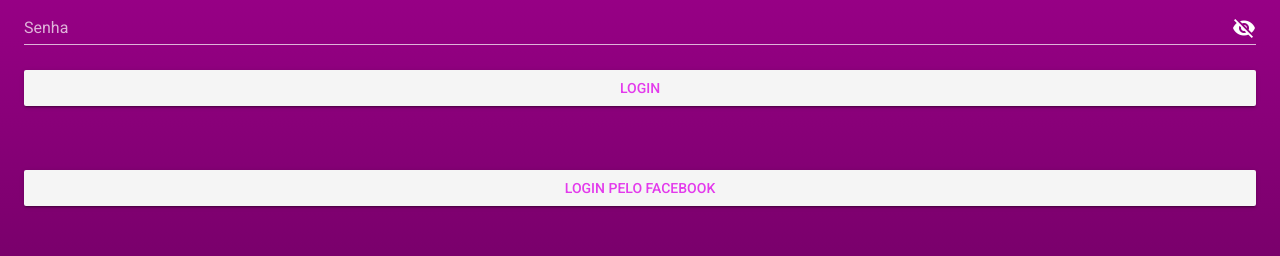
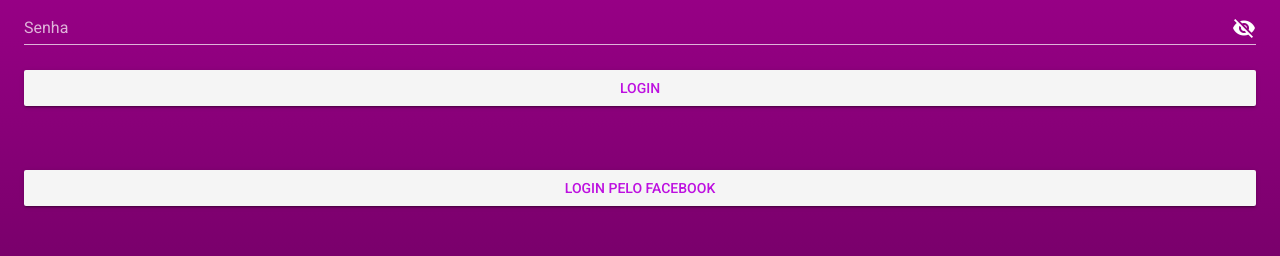
Before and after one commit to Guilherme2020/OneSpot, a Vue app: page /#/login in a window 1280 px wide. Shown: the part 315-571 px from the top of the page. Built offline with nearby package versions, Linux system fonts and the light colour scheme; what vue-cordova, vue-head would draw is missing.

Commit message:
ajuste de cor

```diff
--- a/src/components/login/login.vue
+++ b/src/components/login/login.vue
@@ -11,7 +11,7 @@
 
 					block
 					light
-					style="color:#E33AEC;"
+					style="color:#BD10E0;"
 					@click="submit"
 					:disabled="!valid"
 
@@ -29,7 +29,7 @@
 
 	   		<v-btn
 			block light
-			style="color:#E33AEC;"
+			style="color:#BD10E0;"
 			@click="submit"
 				>
 				LOGIN PELO FACEBOOK
```
